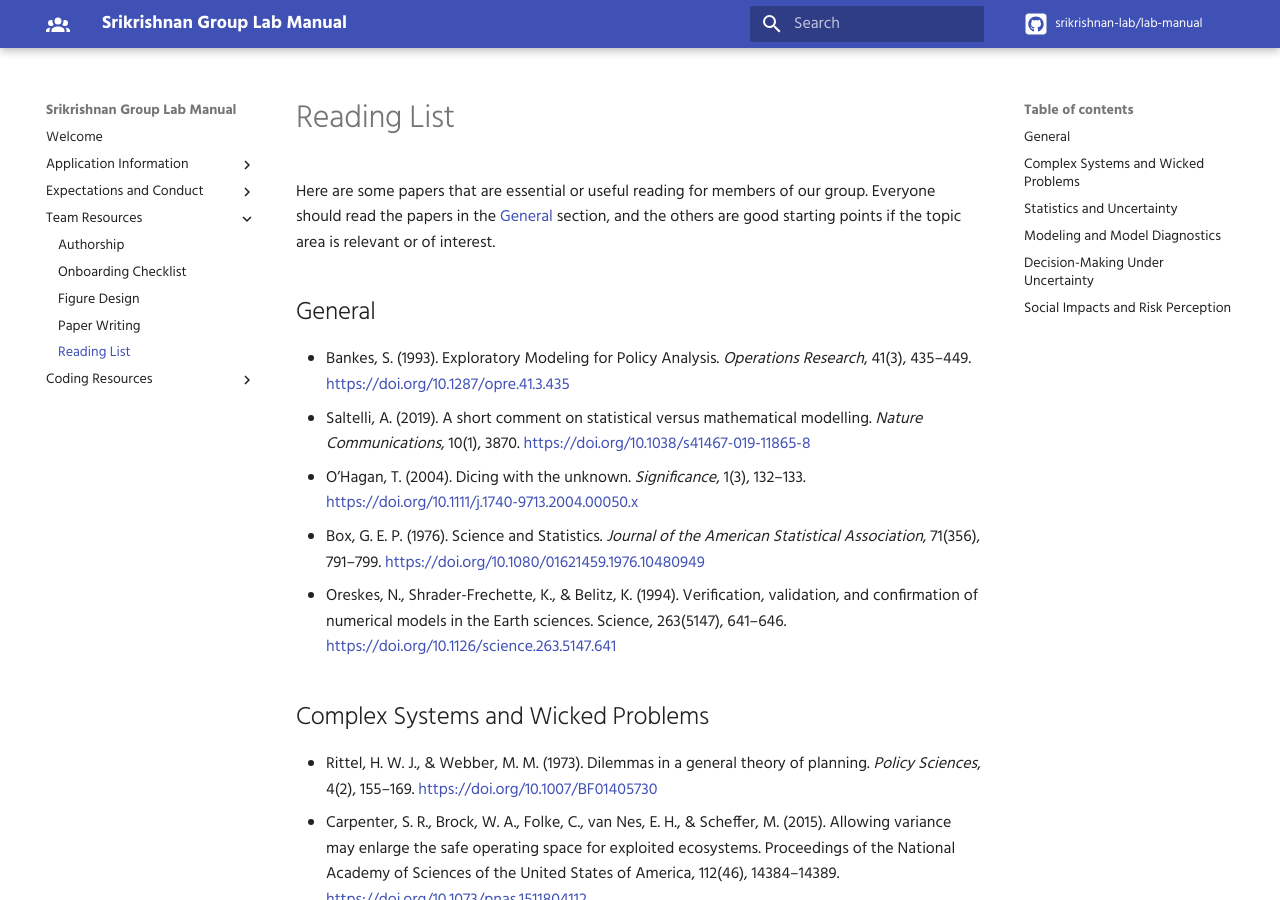
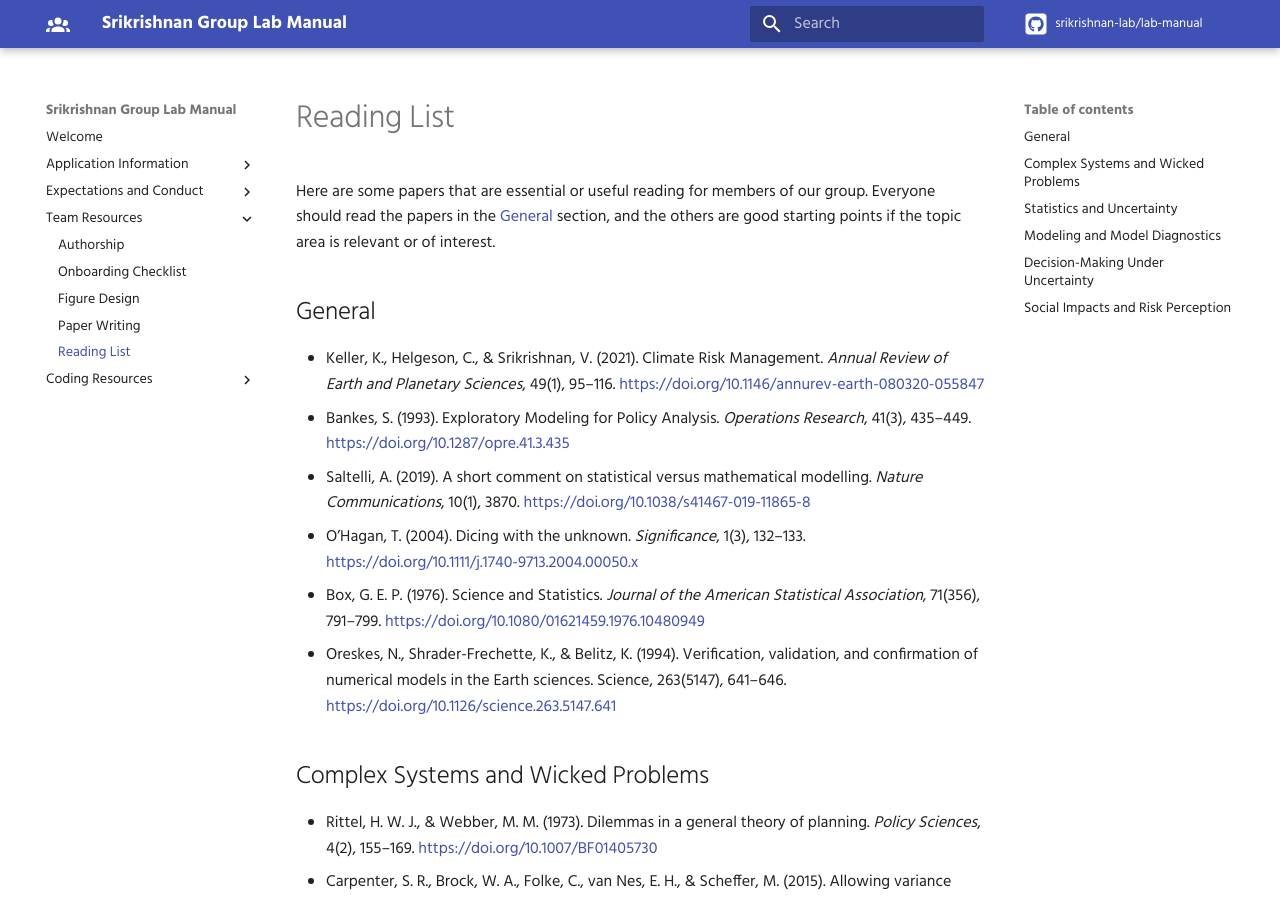
Before and after one commit to srikrishnan-lab/lab-manual, an MkDocs documentation site: the page built from docs/resources/readinglist.md, in a window 1280 px wide and 900 px high. Built offline with MkDocs 1.6.1 and Material for MkDocs 9.7.7, drawn with Linux system fonts in a browser that asks for light colours; some web fonts are replaced; comment, search, counter and statistics services are not loaded.

Commit message:
add Keller et al (2021) to general reading list

```diff
--- a/docs/resources/readinglist.md
+++ b/docs/resources/readinglist.md
@@ -4,6 +4,7 @@ Here are some papers that are essential or useful reading for members of our gro
 
 ## General <a name="general">
 
+* Keller, K., Helgeson, C., & Srikrishnan, V. (2021). Climate Risk Management. *Annual Review of Earth and Planetary Sciences*, 49(1), 95–116. <https://doi.org/10.1146/annurev-earth-080320-055847>{:target="_blank"}
 * Bankes, S. (1993). Exploratory Modeling for Policy Analysis. *Operations Research*, 41(3), 435–449. <https://doi.org/10.1287/opre.41.3.435>{:target="_blank"}
 * Saltelli, A. (2019). A short comment on statistical versus mathematical modelling. *Nature Communications*, 10(1), 3870. <https://doi.org/10.1038/s41467-019-11865-8>{:target="_blank"}
 * O’Hagan, T. (2004). Dicing with the unknown. *Significance*, 1(3), 132–133. <https://doi.org/10.1111/j.1740-9713.2004.00050.x>{:target="_blank"}
```
